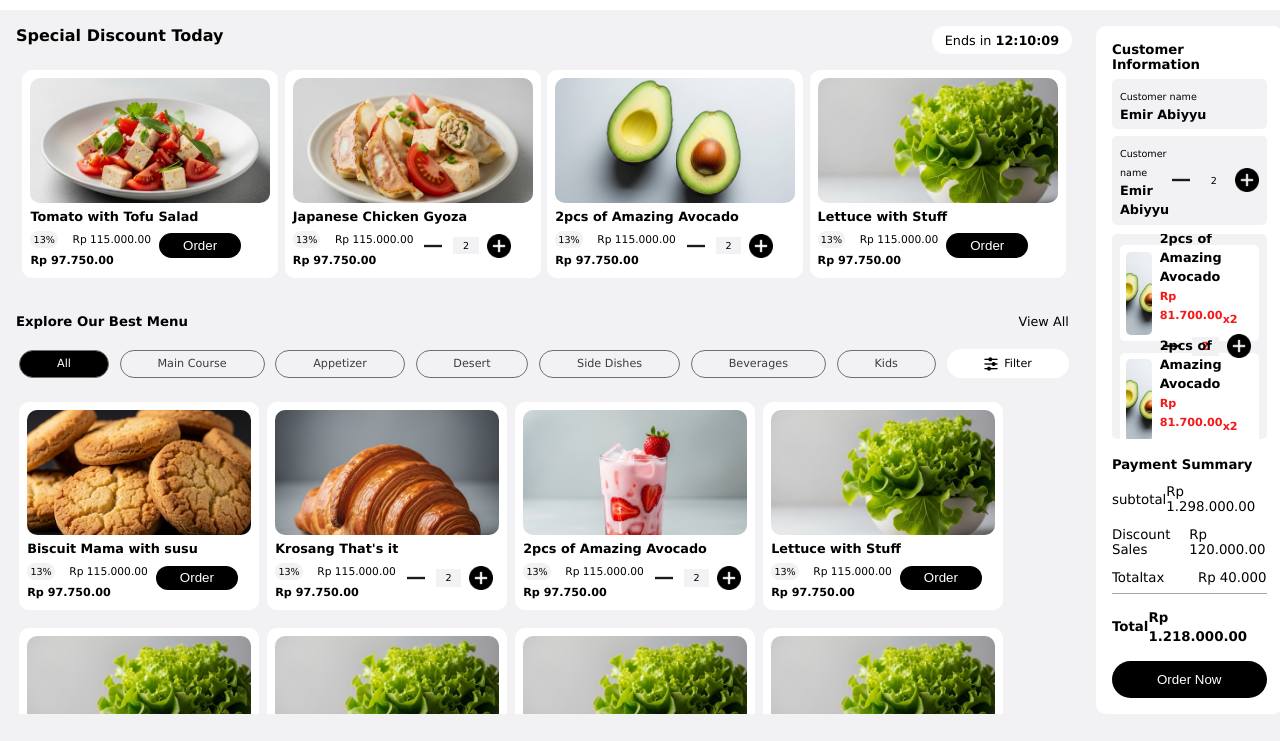
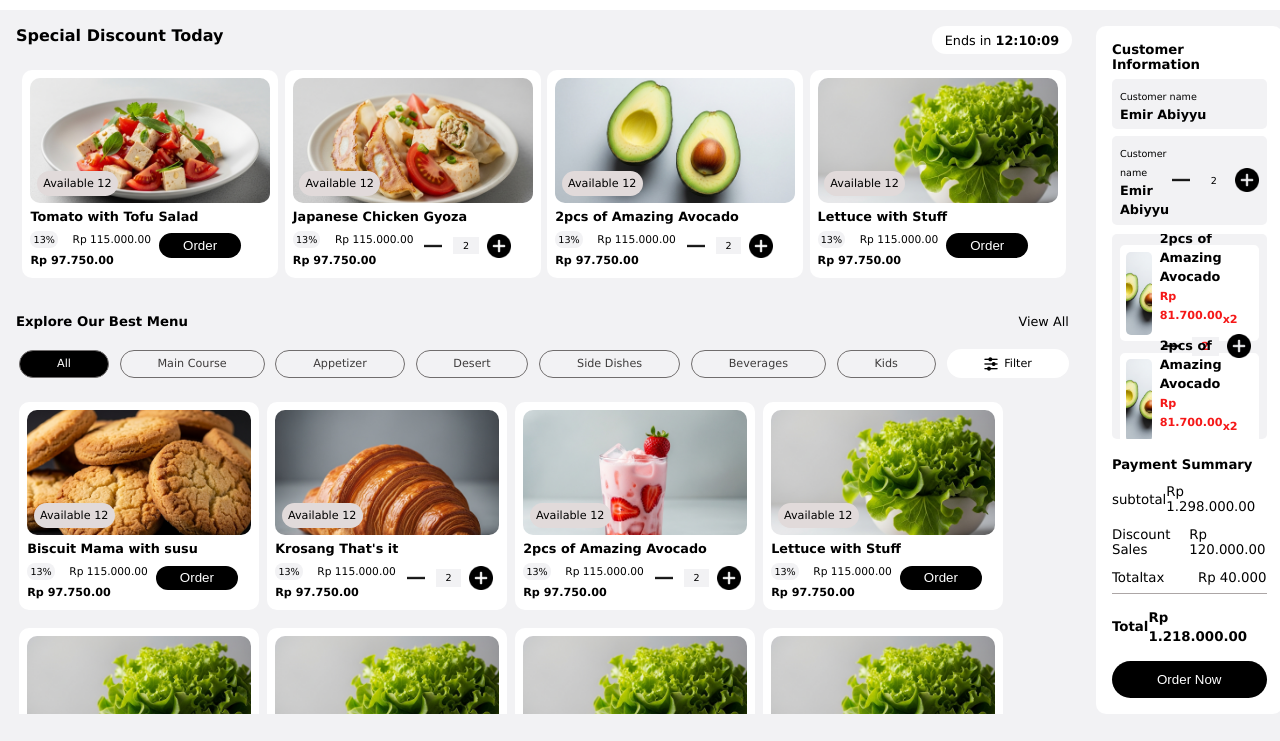
Before and after one commit to Chetannaik698/Dashboard3, a plain HTML site: page index.html in a window 1280 px wide. Shown: the part 59-800 px from the top of the page. Drawn offline with Linux system fonts and the light colour scheme.

Commit message:
available

```diff
--- a/index.html
+++ b/index.html
@@ -27,6 +27,9 @@
             <div class="item">
               <div class="dish-img">
                 <img src="./images/dish1.png" alt="" />
+                <span class="available">
+                  Available 12
+                </span>
               </div>
               <h5>Tomato with Tofu Salad</h5>
               <div class="content">
@@ -42,6 +45,9 @@
             <div class="item">
               <div class="dish-img">
                 <img src="./images/dish2.png" alt="" />
+                  <span class="available">
+                  Available 12
+                </span>
               </div>
               <h5>Japanese Chicken Gyoza</h5>
               <div class="content">
@@ -59,6 +65,9 @@
             <div class="item">
               <div class="dish-img">
                 <img src="./images/dish3.png" alt="" />
+                  <span class="available">
+                  Available 12
+                </span>
               </div>
               <h5>2pcs of Amazing Avocado</h5>
               <div class="content">
@@ -76,6 +85,9 @@
             <div class="item">
               <div class="dish-img">
                 <img src="./images/dish4.png" alt="" />
+                  <span class="available">
+                  Available 12
+                </span>
               </div>
               <h5>Lettuce with Stuff</h5>
               <div class="content">
@@ -111,6 +123,9 @@
             <div class="item down-item">
               <div class="dish-img">
                 <img src="./images/bicuit.png" alt="" />
+                  <span class="available">
+                  Available 12
+                </span>
               </div>
               <h5>Biscuit Mama with susu</h5>
               <div class="content">
@@ -126,6 +141,9 @@
             <div class="item down-item">
               <div class="dish-img">
                 <img src="./images/krossang.png" alt="" />
+                  <span class="available">
+                  Available 12
+                </span>
               </div>
               <h5>Krosang That's it</h5>
               <div class="content">
@@ -143,6 +161,9 @@
             <div class="item down-item">
               <div class="dish-img">
                 <img src="./images/strawberry.png" alt="" />
+                  <span class="available">
+                  Available 12
+                </span>
               </div>
               <h5>2pcs of Amazing Avocado</h5>
               <div class="content">
@@ -160,6 +181,9 @@
             <div class="item down-item">
               <div class="dish-img">
                 <img src="./images/dish4.png" alt="" />
+                  <span class="available">
+                  Available 12
+                </span>
               </div>
               <h5>Lettuce with Stuff</h5>
               <div class="content">
@@ -175,6 +199,9 @@
             <div class="item down-item">
               <div class="dish-img">
                 <img src="./images/dish4.png" alt="" />
+                  <span class="available">
+                  Available 12
+                </span>
               </div>
               <h5>Lettuce with Stuff</h5>
               <div class="content">
@@ -190,6 +217,9 @@
             <div class="item down-item">
               <div class="dish-img">
                 <img src="./images/dish4.png" alt="" />
+                  <span class="available">
+                  Available 12
+                </span>
               </div>
               <h5>Lettuce with Stuff</h5>
               <div class="content">
@@ -205,6 +235,9 @@
             <div class="item down-item">
               <div class="dish-img">
                 <img src="./images/dish4.png" alt="" />
+                  <span class="available">
+                  Available 12
+                </span>
               </div>
               <h5>Lettuce with Stuff</h5>
               <div class="content">
@@ -220,6 +253,9 @@
             <div class="item down-item">
               <div class="dish-img">
                 <img src="./images/dish4.png" alt="" />
+                  <span class="available">
+                  Available 12
+                </span>
               </div>
               <h5>Lettuce with Stuff</h5>
               <div class="content">
--- a/style.css
+++ b/style.css
@@ -72,6 +72,16 @@ nav .search-bar input {
   width: 15rem;
   height: 65%;
   margin-bottom: 0.4rem;
+  position: relative;
+}
+.dish-img .available{
+    position: absolute;
+    bottom: 0.4rem;
+    left: 0.4rem;
+    font-size: 0.7rem;
+    background-color: rgb(225, 218, 218);
+    padding: 0.4rem;
+    border-radius: 20px ;
 }
 .item .dish-img img {
   width: 100%;
```
